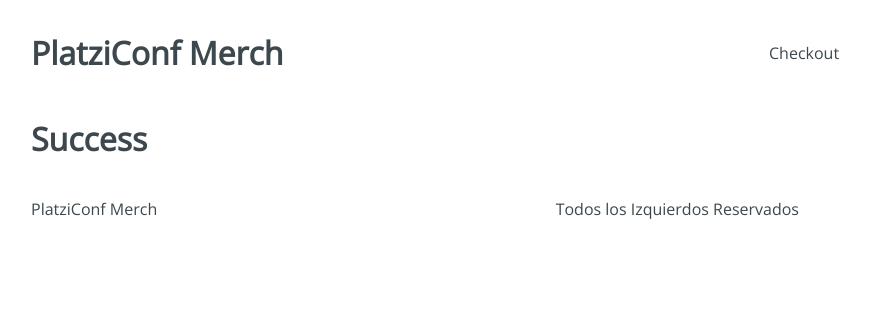
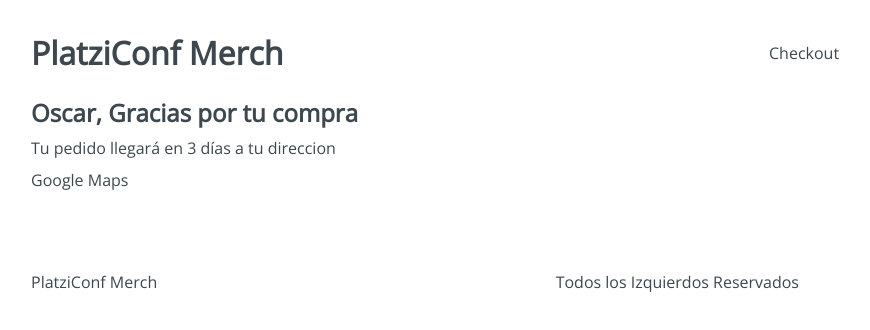
Before and after one commit to FerminMartin/react-hooks-profesional-ok, a React app: page /checkout/success in a window 1280 px wide. Shown: the top 330 px of the page, without its empty margins (225-1095 px from the left). Built offline with nearby package versions, Linux system fonts and the light colour scheme.

Commit message:
4.6 Maquetación y estilos del Flujo de Pago
- Hago la página de Payment con el botón PayPal
- Página de Success con la integración de Google Maps

```diff
--- a/src/containers/Payment.jsx
+++ b/src/containers/Payment.jsx
@@ -1,5 +1,16 @@
 import React from 'react';
+import '../styles/components/Payment.css'
 
-const Payment = () => <h1>Payment</h1>;
+const Payment = () => (
+  <div className="Payment">
+    <div className="Payment-content">
+      <h3>Resumen del pedido</h3>
+      <div className="Payment-button">
+        Botón de pago con Paypal
+      </div>
+    </div>
+  </div>
+)
+
 
 export default Payment;
--- a/src/containers/Success.jsx
+++ b/src/containers/Success.jsx
@@ -1,5 +1,16 @@
 import React from 'react';
+import '../styles/components/Success.css';
 
-const Success = () => <h1>Success</h1>;
+const Success = () => (
+  <div className="Success">
+    <div className="Success-content">
+      <h2>Oscar, Gracias por tu compra</h2>
+      <span>Tu pedido llegará en 3 días a tu direccion</span>
+      <div className="Success-map">
+        Google Maps
+      </div>
+    </div>
+  </div>
+)
 
 export default Success;
```
